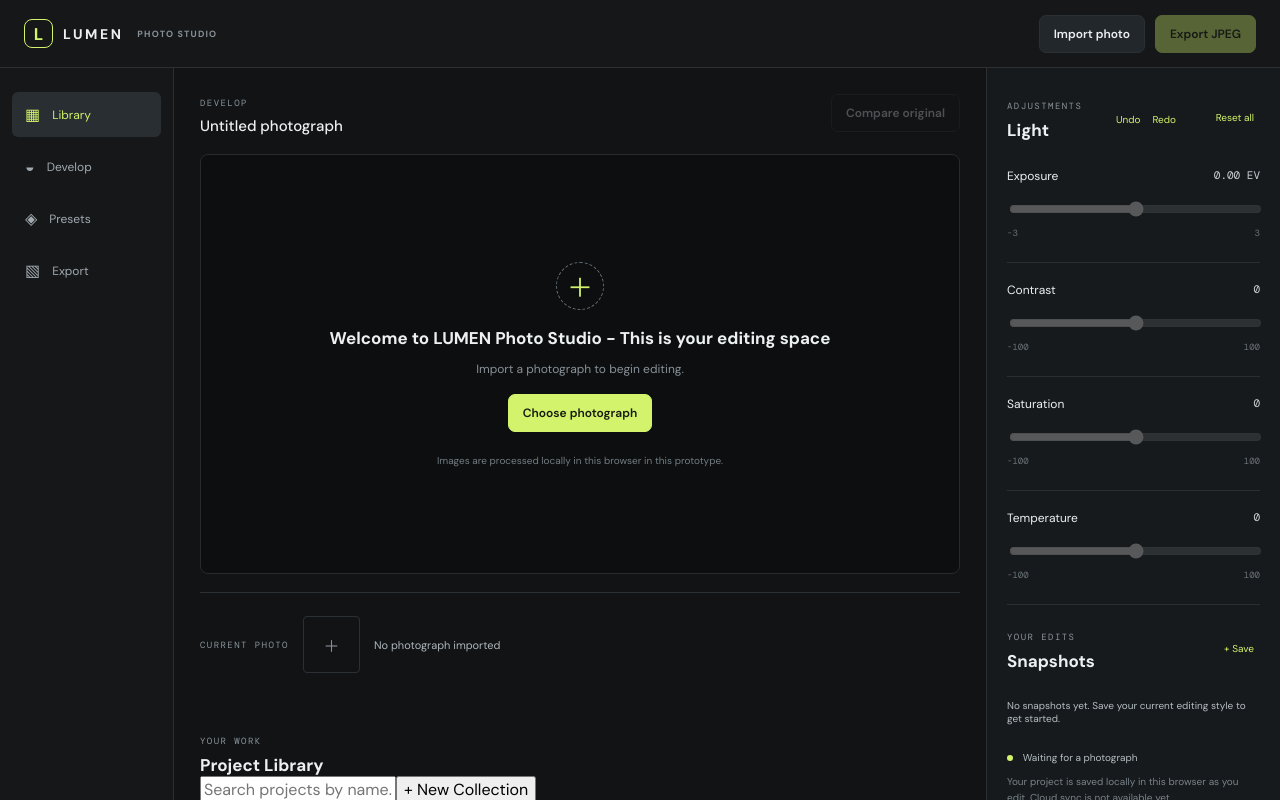
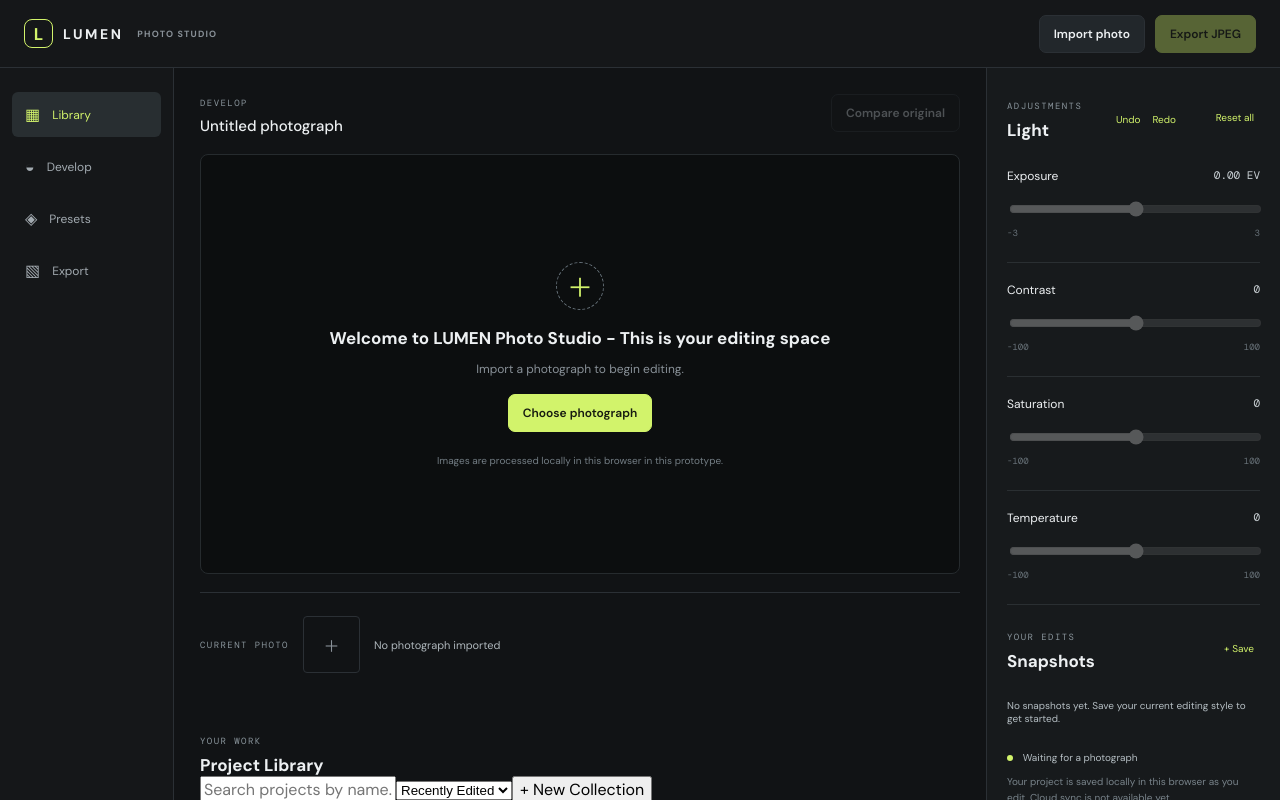
Before and after one commit to Tobi1654/LUMEN-Project, a Next.js app: page / in a window 1280 px wide. Shown: the top 800 px of the page. Built offline with nearby package versions, Linux system fonts and the light colour scheme.

Commit message:
added in sorting

```diff
--- a/app/page.tsx
+++ b/app/page.tsx
@@ -72,6 +72,7 @@ export default function Home() {
   const [ready, setReady] = useState(false);
   const [projects, setProjects] = useState<Project[]>([]);
   const [searchQuery, setSearchQuery] = useState("");
+  const [sortOrder, setSortOrder] = useState("");
   const [collections, setCollections] = useState<Collection[]>([])
   const [activeCollectionId, setActiveCollectionId] = useState<string | null>(null);
 
@@ -537,6 +538,17 @@ async function handleDeleteCollection(collection: Collection) {
                   value={searchQuery}
                   onChange={(event) => setSearchQuery(event.target.value)}
                 />
+
+                <select
+                  value={sortOrder}
+                  onChange={(event) => setSortOrder(event.target.value)}
+                >
+                  <option value="recent">Recently Edited</option>
+                  <option value="oldest">Oldest Edited</option>
+                  <option value="name-asc">FIlename A-Z</option>
+                  <option value="name-desc">Filename Z-A</option>
+                </select>
+
                 <button onClick={handleCreateCollection}> + New Collection </button>
                 <div className="librarySection">
                   <h2>My Collections</h2>
@@ -640,8 +652,26 @@ async function handleDeleteCollection(collection: Collection) {
             ) : (
               projects
                 .filter(project =>
-                  project.fileName.toLowerCase().includes(searchQuery.toLowerCase())
+                  project.fileName
+                    .toLowerCase()
+                    .includes(searchQuery.toLowerCase())
                 )
+                .sort((a, b) => {
+                  switch (sortOrder) {
+                    case "oldest":
+                      return a.updatedAt.localeCompare(b.updatedAt);
+
+                    case "name-asc":
+                      return a.fileName.localeCompare(b.fileName);
+
+                    case "name-desc":
+                      return b.fileName.localeCompare(a.fileName);
+
+                    case "recent":
+                    default:
+                      return b.updatedAt.localeCompare(a.updatedAt);
+                  }
+                })
                 .map(project => (
                 <div className="libraryItem" key={project.id}>
                   <ProjectThumbnail project={project}/>
```
